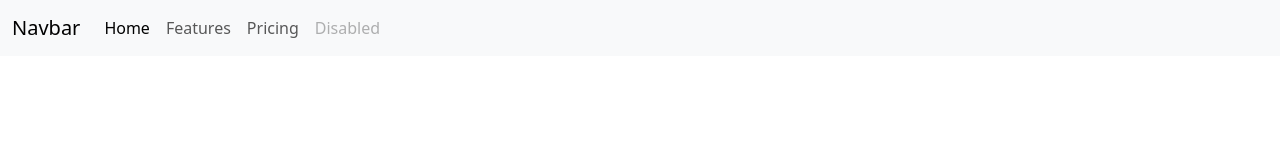
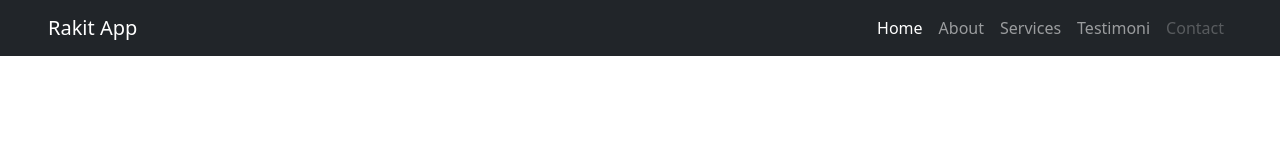
Before and after one commit to Eldovyn/luar-sekolah-minggu-1, a plain HTML site: page index.html in a window 1280 px wide. Drawn offline with nearby package versions, Linux system fonts and the light colour scheme.

Commit message:
feat: add navbar

```diff
--- a/index.html
+++ b/index.html
@@ -10,26 +10,29 @@
 </head>
 
 <body>
-  <nav class="navbar navbar-expand-lg bg-body-tertiary">
-    <div class="container-fluid">
-      <a class="navbar-brand" href="#">Navbar</a>
+  <nav class="navbar navbar-expand-lg navbar-dark bg-dark">
+    <div class="container-fluid ps-5 pe-5">
+      <a class="navbar-brand" href="#">Rakit App</a>
       <button class="navbar-toggler" type="button" data-bs-toggle="collapse" data-bs-target="#navbarNav"
         aria-controls="navbarNav" aria-expanded="false" aria-label="Toggle navigation">
         <span class="navbar-toggler-icon"></span>
       </button>
       <div class="collapse navbar-collapse" id="navbarNav">
-        <ul class="navbar-nav">
+        <ul class="navbar-nav ms-auto">
           <li class="nav-item">
             <a class="nav-link active" aria-current="page" href="#">Home</a>
           </li>
           <li class="nav-item">
-            <a class="nav-link" href="#">Features</a>
+            <a class="nav-link" href="#">About</a>
           </li>
           <li class="nav-item">
-            <a class="nav-link" href="#">Pricing</a>
+            <a class="nav-link" href="#">Services</a>
           </li>
           <li class="nav-item">
-            <a class="nav-link disabled" aria-disabled="true">Disabled</a>
+            <a class="nav-link" href="#">Testimoni</a>
+          </li>
+          <li class="nav-item">
+            <a class="nav-link disabled" aria-disabled="true">Contact</a>
           </li>
         </ul>
       </div>
```
